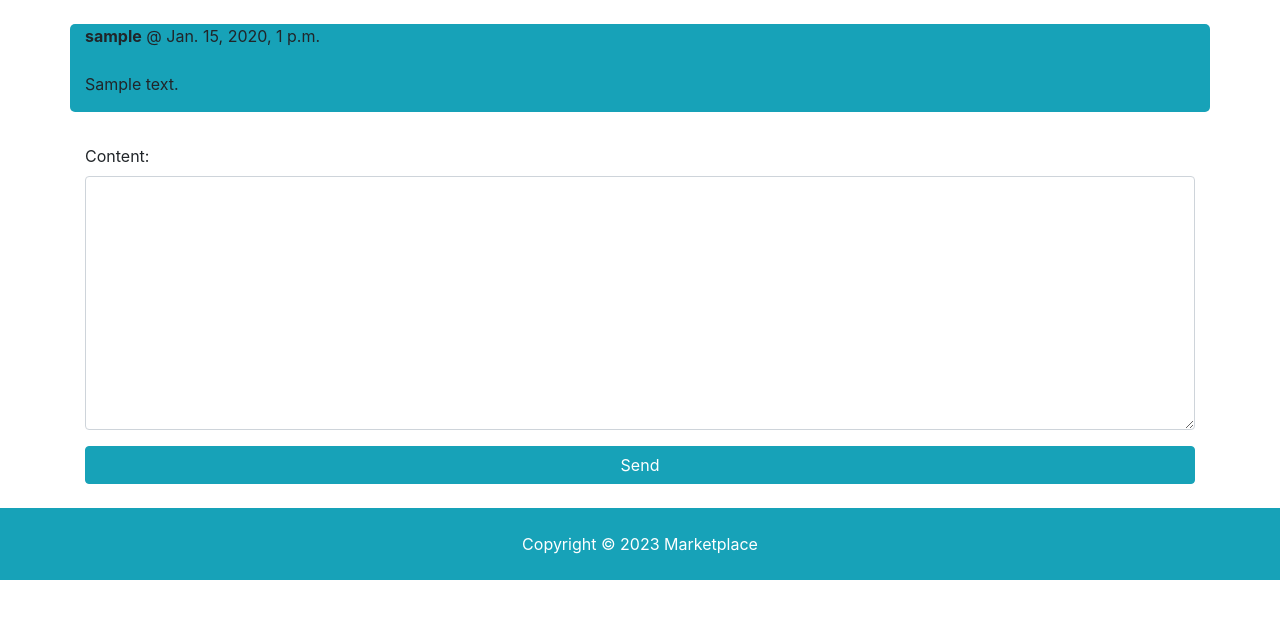
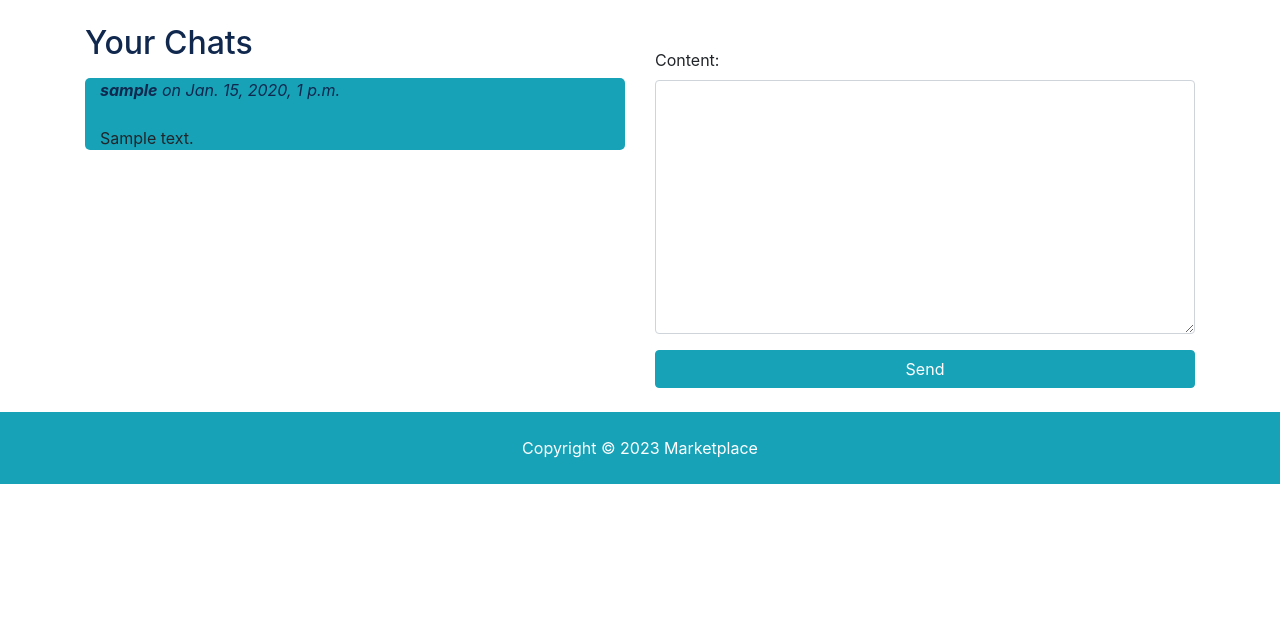
Before and after one commit to Kipkorir-Gideon/Marketplace, a Django app: page /chats/1/ in a window 1280 px wide. Shown: the part 72-691 px from the top of the page. Run offline with Django 4.2, Linux system fonts and the light colour scheme; a user stored in the database is signed in; tables that the repository leaves empty hold one stand-in row (values such as "Sample post"); some libraries are stand-ins or nearby versions.

Commit message:
Minor changes.

```diff
--- a/templates/chat/chat_detail.html
+++ b/templates/chat/chat_detail.html
@@ -12,16 +12,24 @@
 <section class="py-4">
     <div class="container">
         <div class="row">
+            <div class="col-md-6">
+                <h2 class="text-primary mb-3">Your Chats</h2>
+                {% if chat.messages %}
                 {% for message in chat.messages.all %}
                 <div class="col-md-12 mb-2 {% if message.created_by == request.user %}bg-info{% else %}bg-dark text-white{% endif %}" style="border-radius:5px">
                     <div class="">
-                    <p class="mb-4"><strong>{{ message.created_by.username }}</strong> @ {{ message.created_at }}</p>
+                        <p class="mb-4 {% if message.created_by == request.user %}text-primary{% else %}text-info{% endif %}"><em><strong>{{ message.created_by.username }}</strong> on {{ message.created_at }}</em></p>
                         <p>{{ message.content | linebreaks }}</p>
                     </div>
                 </div>
                 {% endfor %}
+                {% else %}
+                <div class="col-md-6">
+                    <h4 class="text-center">No Chats Yet.</h4>
                 </div>
-
+                {% endif %}
+            </div>
+            <div class="col-md-6">
                 <form action="" class="mt-4" method="post">
                     {% csrf_token %}
 
@@ -30,6 +38,8 @@
                     <input type="submit" value="Send" class="btn btn-info btn-block mt-2">
                 </form>
             </div>
+        </div>
+    </div>
 </section>
 
 
```
Lines whose indentation alone changed are shown as unchanged.
